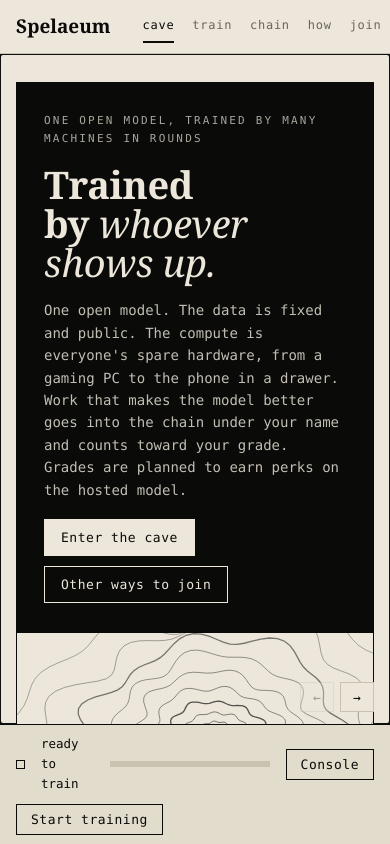
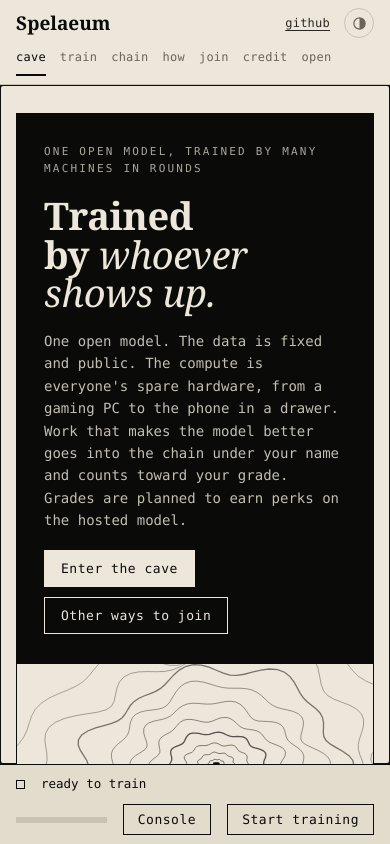
Before and after one commit to mithraeums/spelaeum, a plain HTML site: page web/index.html in a window 390 px wide. Drawn offline with Linux system fonts and the light colour scheme; no server answers.

Commit message:
deploy: the box's chain checked as root, a block that failed to upload sent again
- deploy.sh looked for the chain as the login user, who cannot see into the service's own directory: deploy never started the service, and chain would have copied over a chain already there
- after.sh: a block whose upload failed stayed in the mirror folder, where spel mirror takes a file as sent, so it never reached Hugging Face and a later run moved the mirror's height past it; a failed upload now takes back every path of its run not sent, and the next run sends them
- tests/test_after.sh in make test: after.sh on a real chain with a stand-in for hf, down then up (the old hook fails 4)
- the page on a phone: the bar squeezed what it was doing to a letter a line beside the meter and buttons; it has its own line now. the nav ran off the screen (join, credit, open, github and the theme out of sight); it is two rows now, and the arrows that sat on the text are gone where a swipe turns the panels

```diff
--- a/web/index.html
+++ b/web/index.html
@@ -103,7 +103,7 @@ td{padding:8px 14px 8px 0;border-bottom:1px solid var(--seam)} td.n,th.n{text-al
 .bar{flex:none;min-height:var(--barh);border-top:1px solid var(--bright);background:var(--wall);display:flex;align-items:center;gap:10px 16px;flex-wrap:wrap;padding-block:9px;padding-bottom:calc(9px + env(safe-area-inset-bottom,0px));font-size:12.5px;font-variant-numeric:tabular-nums}
 .bar .dot{width:9px;height:9px;border:1px solid var(--bright);flex:none} .bar.on .dot{background:var(--bright);animation:pulse 1.4s steps(2) infinite}
 @keyframes pulse{50%{opacity:.25}} @media (prefers-reduced-motion: reduce){ .bar.on .dot{animation:none} }
-.bar .what{flex:1;min-width:0;color:var(--bright);overflow-wrap:anywhere}
+.bar .what{flex:1 1 14ch;min-width:0;color:var(--bright);overflow-wrap:anywhere}
 .bar .meter{flex:0 1 160px;min-width:60px}
 .bar .btn{padding:7px 14px;color:var(--bright)} .bar.on #go{background:var(--bright);color:var(--on-bright)}
 .arrows{position:absolute;right:max(16px,env(safe-area-inset-right,0px));bottom:12px;display:flex;gap:6px}
@@ -131,6 +131,13 @@ td{padding:8px 14px 8px 0;border-bottom:1px solid var(--seam)} td.n,th.n{text-al
 .log{flex:1;min-height:140px;overflow-y:auto;background:var(--wall);border:1px solid var(--seam);padding:10px 12px;font-size:12.5px;line-height:1.55}
 .log div{overflow-wrap:anywhere} .log time{color:var(--dim);margin-right:10px} .log .k{color:var(--bright);display:inline-block;min-width:6ch}
 @media (max-width:680px){
+  /* the nav in two rows, every item on screen: the name, github and the theme, then the panels */
+  nav{height:auto;min-height:var(--navh);flex-wrap:wrap;overflow-x:visible;gap:2px 14px;padding-block:8px;letter-spacing:.02em}
+  nav .name{order:0} nav a{order:1} nav .theme{order:2} nav::after{content:"";order:3;flex-basis:100%} nav button[data-go]{order:4}
+  /* the bar: what it is doing on its own line, the meter and the buttons under it */
+  .bar .what{flex:1 1 calc(100% - 30px)} .bar .meter{flex:1 1 60px}
+  /* a swipe turns the panels here; the arrows would sit on the text */
+  .arrows{display:none}
   .slab{grid-template-columns:minmax(0,1fr)} .slab .art{min-height:170px;border-left:1px solid var(--bright);border-top:0}
   .strip{grid-template-columns:repeat(2,minmax(0,1fr))} .strip div:nth-child(2){border-right:0} .strip div:nth-child(-n+2){border-bottom:1px solid var(--seam)}
   .console{grid-template-columns:minmax(0,1fr)} .console .feed{border-left:0;border-top:1px solid var(--seam)}
```
Also changed, not shown: 4 other files.
